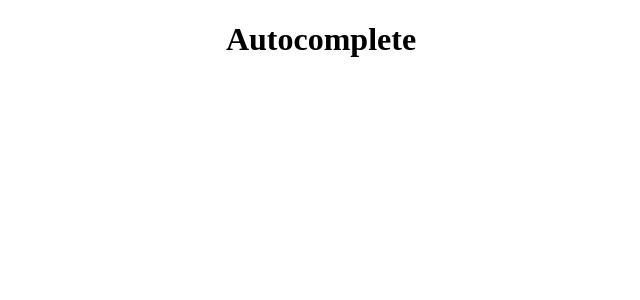
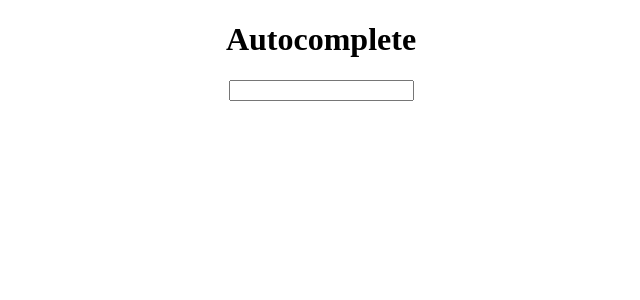
Before and after one commit to Nerijusanz/react-autocomplete, a React (Create React App) app: page / in a window 1280 px wide. Shown: the top 300 px of the page, without its empty margins (319-959 px from the left). Built offline with nearby package versions, Linux system fonts and the light colour scheme.

Commit message:
./src.components/Autocomplete.js updated. autocomplete development

```diff
--- a/src/components/Autocomplete.js
+++ b/src/components/Autocomplete.js
@@ -1,10 +1,84 @@
 import React, { Component } from "react";
+import countries from "../data/countries";
 
 class Autocomplete extends Component {
+  state = {
+    items: [],
+    suggestions: [],
+    data: {
+      autocomplete: ""
+    }
+  };
+
+  componentDidMount = () => {
+    this.initAutocomplete();
+  };
+
+  initAutocomplete = () => {
+    if (countries.length > 0) this.setState({ items: countries });
+  };
+
+  changeHandler = e => {
+    const value = e.target.value;
+
+    let suggestions = [];
+
+    if (value.length > 0) {
+      const regex = new RegExp(`^${value}`, "i");
+
+      suggestions = this.state.items.sort().filter(item => regex.test(item));
+    }
+
+    this.setState({
+      suggestions,
+      data: {
+        ...this.state.data,
+        autocomplete: value
+      }
+    });
+  };
+
+  suggestionSelected = item => {
+    this.setState({
+      suggestions: [],
+      data: {
+        ...this.state.data,
+        autocomplete: item
+      }
+    });
+  };
+
+  renderSuggestions = () => {
+    const { suggestions } = this.state;
+
+    let list = "";
+
+    if (suggestions.length > 0) {
+      list = suggestions.map(suggestion => (
+        <li onClick={() => this.suggestionSelected(suggestion)}>
+          {suggestion}
+        </li>
+      ));
+    }
+
+    return <ul>{list}</ul>;
+  };
+
   render() {
     return (
       <div>
-        <h1>Autocomplete</h1>
+        <h1 className="title">Autocomplete</h1>
+        <div className="autocomplete">
+          <input
+            type="text"
+            name="autocomplete"
+            onChange={this.changeHandler}
+            value={this.state.data.autocomplete}
+          />
+          <div className="autocomplete-suggestion-list">
+            {this.renderSuggestions()}
+          </div>
+        </div>
       </div>
     );
   }
```
